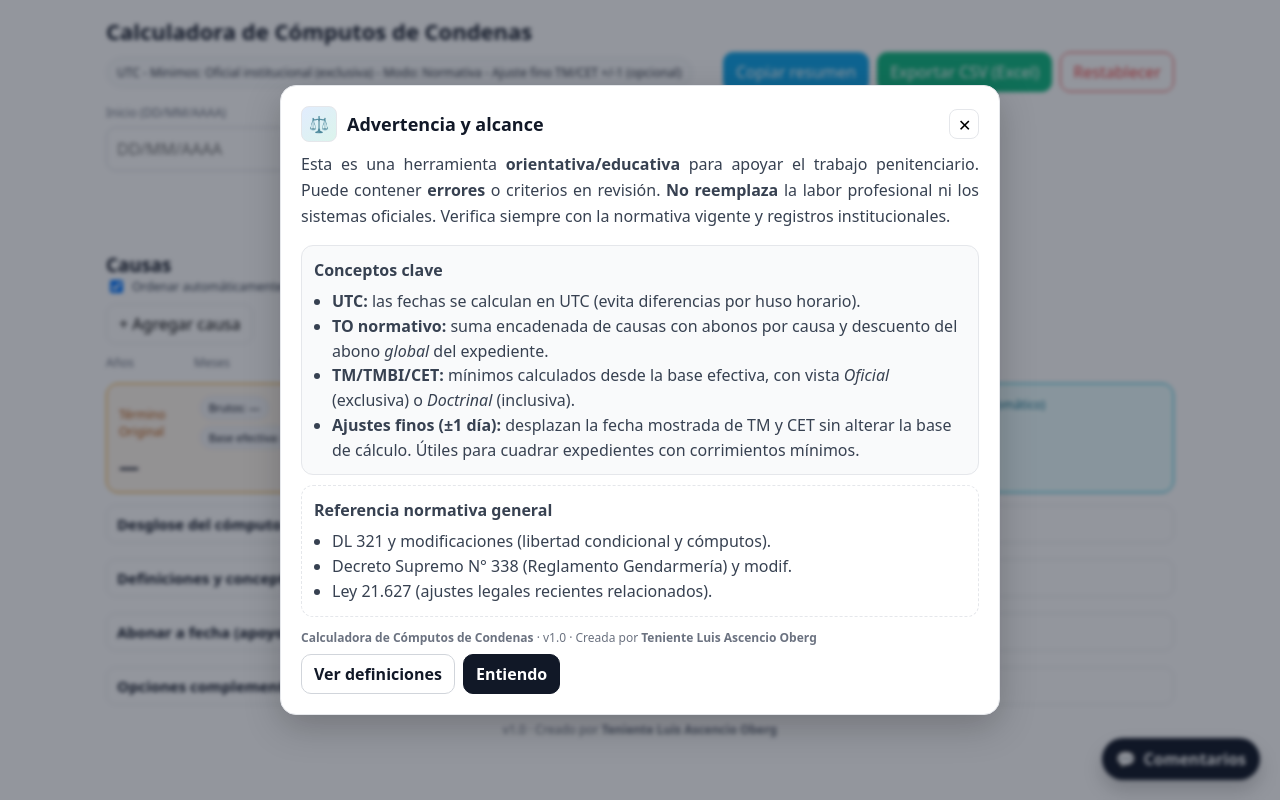
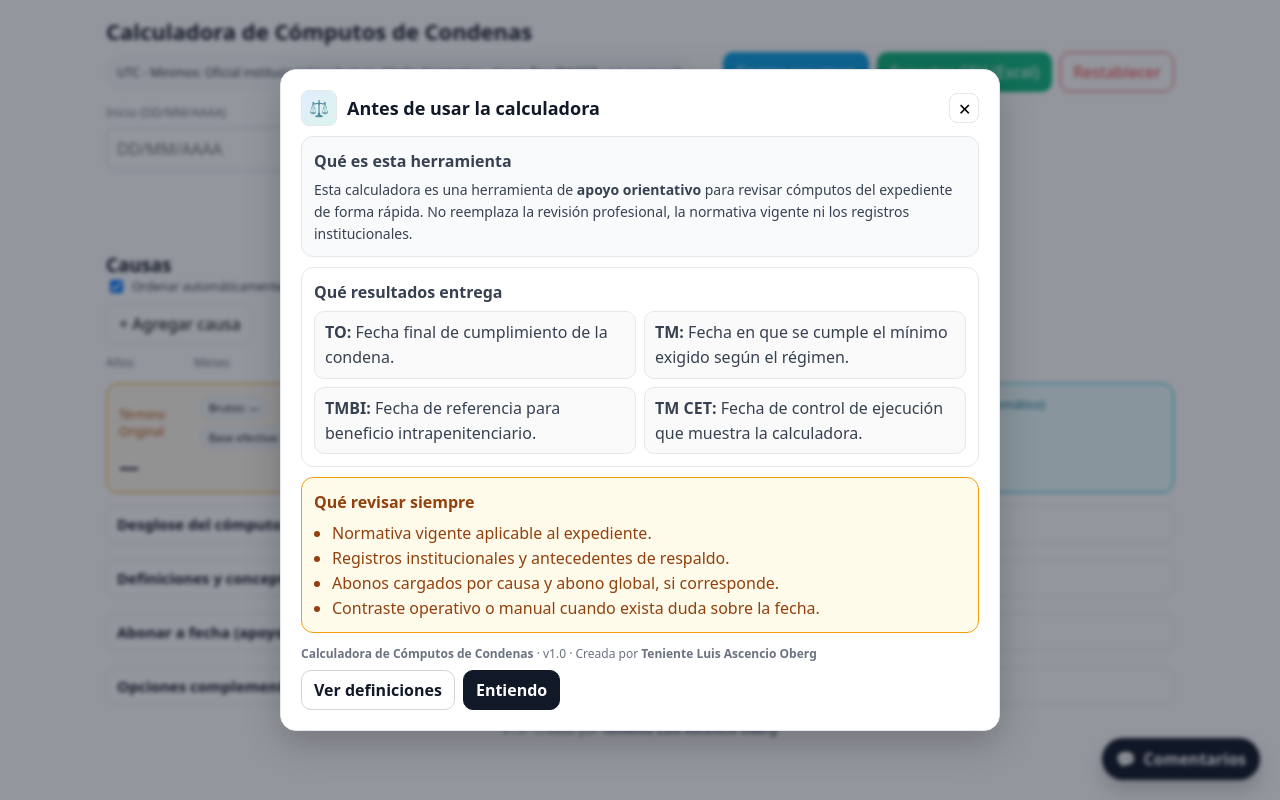
Before and after one commit to oberg04101992-beep/calculadora-condenas, a React (Create React App) app: page / in a window 1280 px wide. Built offline with nearby package versions, Linux system fonts and the light colour scheme.

Commit message:
chore: mejora experiencia visual, desglose y textos operativos

```diff
--- a/src/CalculadoraCondenas.tsx
+++ b/src/CalculadoraCondenas.tsx
@@ -1933,13 +1933,14 @@ export default function CalculadoraCondenas() {
 
         <div style={{ marginTop: 8, display: "grid", gap: 8, fontSize: 14 }}>
           {[
-            ["Inicio", "Fecha base del expediente en DD/MM/AAAA."],
-            ["Base efectiva", "Resultado tras abonos por causa y abono global."],
-            ["TO", "Inicio + (Base efectiva − 1)."],
-            ["TM", "1/2 o 2/3 de la base efectiva, según régimen."],
-            ["TMBI", "TM − 12 meses, respetando fin de mes."],
-            ["TM CET", "2/3 del tramo inclusivo entre Inicio y TMBI."],
-            ["Ajustes visuales", "Solo mueven la fecha mostrada de TM y TM CET."],
+            ["Inicio", "Fecha desde la que comienza el cómputo del expediente."],
+            ["Término original (TO)", "Fecha final de cumplimiento de la condena según el cómputo actual."],
+            ["Tiempo mínimo (TM)", "Fecha en que se cumple el mínimo exigido según el régimen aplicado."],
+            ["TMBI", "Fecha de referencia para beneficio intrapenitenciario, obtenida desde el TM."],
+            ["TM CET", "Fecha de control de ejecución que la calculadora muestra a partir del tramo entre Inicio y TMBI."],
+            ["Base efectiva", "Total de días que realmente se usan para calcular TO y mínimos, después de los abonos."],
+            ["Abono", "Descuento de días que reduce el tiempo a computar. Puede cargarse por causa o como abono global."],
+            ["Régimen 1/2 y 2/3", "Porcentaje de la base efectiva que se usa para calcular el TM del expediente."],
           ].map(([titulo, detalle]) => (
             <div
               key={titulo}
@@ -1964,7 +1965,7 @@ export default function CalculadoraCondenas() {
                 '"Cascadia Mono", "SFMono-Regular", Consolas, "Liberation Mono", Menlo, monospace',
             }}
           >
-            Base efectiva = (Tras abonos por causa) − (Abono global)
+            Base efectiva = (días útiles por causa) − (abono global)
           </div>
         </div>
       </details>
--- a/src/components/DisclaimerModal.tsx
+++ b/src/components/DisclaimerModal.tsx
@@ -84,7 +84,7 @@ export default function DisclaimerModal() {
               id="disclaimer-title"
               style={{ margin: 0, fontSize: 18, fontWeight: 800 }}
             >
-              Advertencia y alcance
+              Antes de usar la calculadora
             </h2>
           </div>
 
@@ -105,21 +105,6 @@ export default function DisclaimerModal() {
           </button>
         </div>
 
-        <p
-          style={{
-            marginTop: 10,
-            lineHeight: 1.6,
-            color: "#374151",
-            textAlign: "justify",
-          }}
-        >
-          Esta es una herramienta <b>orientativa/educativa</b> para apoyar el
-          trabajo penitenciario. Puede contener <b>errores</b> o criterios en
-          revisión. <b>No reemplaza</b> la labor profesional ni los sistemas
-          oficiales. Verifica siempre con la normativa vigente y registros
-          institucionales.
-        </p>
-
         <div
           style={{
             marginTop: 10,
@@ -132,34 +117,21 @@ export default function DisclaimerModal() {
           }}
         >
           <div style={{ fontWeight: 700, marginBottom: 6 }}>
-            Conceptos clave
+            Qué es esta herramienta
           </div>
-          <ul style={{ margin: 0, paddingLeft: 18 }}>
-            <li>
-              <b>UTC:</b> las fechas se calculan en UTC (evita diferencias por
-              huso horario).
-            </li>
-            <li>
-              <b>TO normativo:</b> suma encadenada de causas con abonos por
-              causa y descuento del abono <i>global</i> del expediente.
-            </li>
-            <li>
-              <b>TM/TMBI/CET:</b> mínimos calculados desde la base efectiva,
-              con vista <i>Oficial</i> (exclusiva) o <i>Doctrinal</i> (inclusiva).
-            </li>
-            <li>
-              <b>Ajustes finos (±1 día):</b> desplazan la fecha mostrada de TM y
-              CET sin alterar la base de cálculo. Útiles para cuadrar expedientes
-              con corrimientos mínimos.
-            </li>
-          </ul>
+          <div style={{ fontSize: 14 }}>
+            Esta calculadora es una herramienta de <b>apoyo orientativo</b> para
+            revisar cómputos del expediente de forma rápida. No reemplaza la
+            revisión profesional, la normativa vigente ni los registros
+            institucionales.
+          </div>
         </div>
 
         <div
           style={{
             marginTop: 10,
             background: "#ffffff",
-            border: "1px dashed #e5e7eb",
+            border: "1px solid #e5e7eb",
             borderRadius: 12,
             padding: 12,
             lineHeight: 1.55,
@@ -167,12 +139,55 @@ export default function DisclaimerModal() {
           }}
         >
           <div style={{ fontWeight: 700, marginBottom: 6 }}>
-            Referencia normativa general
+            Qué resultados entrega
+          </div>
+          <div
+            style={{
+              display: "grid",
+              gridTemplateColumns: "repeat(2, minmax(0, 1fr))",
+              gap: 8,
+            }}
+          >
+            {[
+              ["TO", "Fecha final de cumplimiento de la condena."],
+              ["TM", "Fecha en que se cumple el mínimo exigido según el régimen."],
+              ["TMBI", "Fecha de referencia para beneficio intrapenitenciario."],
+              ["TM CET", "Fecha de control de ejecución que muestra la calculadora."],
+            ].map(([sigla, detalle]) => (
+              <div
+                key={sigla}
+                style={{
+                  border: "1px solid #e5e7eb",
+                  borderRadius: 10,
+                  padding: "8px 10px",
+                  background: "#fafafa",
+                }}
+              >
+                <b>{sigla}:</b> {detalle}
+              </div>
+            ))}
+          </div>
+        </div>
+
+        <div
+          style={{
+            marginTop: 10,
+            background: "#fffbeb",
+            border: "1px solid #f59e0b",
+            borderRadius: 12,
+            padding: 12,
+            lineHeight: 1.55,
+            color: "#92400e",
+          }}
+        >
+          <div style={{ fontWeight: 700, marginBottom: 6 }}>
+            Qué revisar siempre
           </div>
           <ul style={{ margin: 0, paddingLeft: 18 }}>
-            <li>DL 321 y modificaciones (libertad condicional y cómputos).</li>
-            <li>Decreto Supremo N° 338 (Reglamento Gendarmería) y modif.</li>
-            <li>Ley 21.627 (ajustes legales recientes relacionados).</li>
+            <li>Normativa vigente aplicable al expediente.</li>
+            <li>Registros institucionales y antecedentes de respaldo.</li>
+            <li>Abonos cargados por causa y abono global, si corresponde.</li>
+            <li>Contraste operativo o manual cuando exista duda sobre la fecha.</li>
           </ul>
         </div>
 
```
